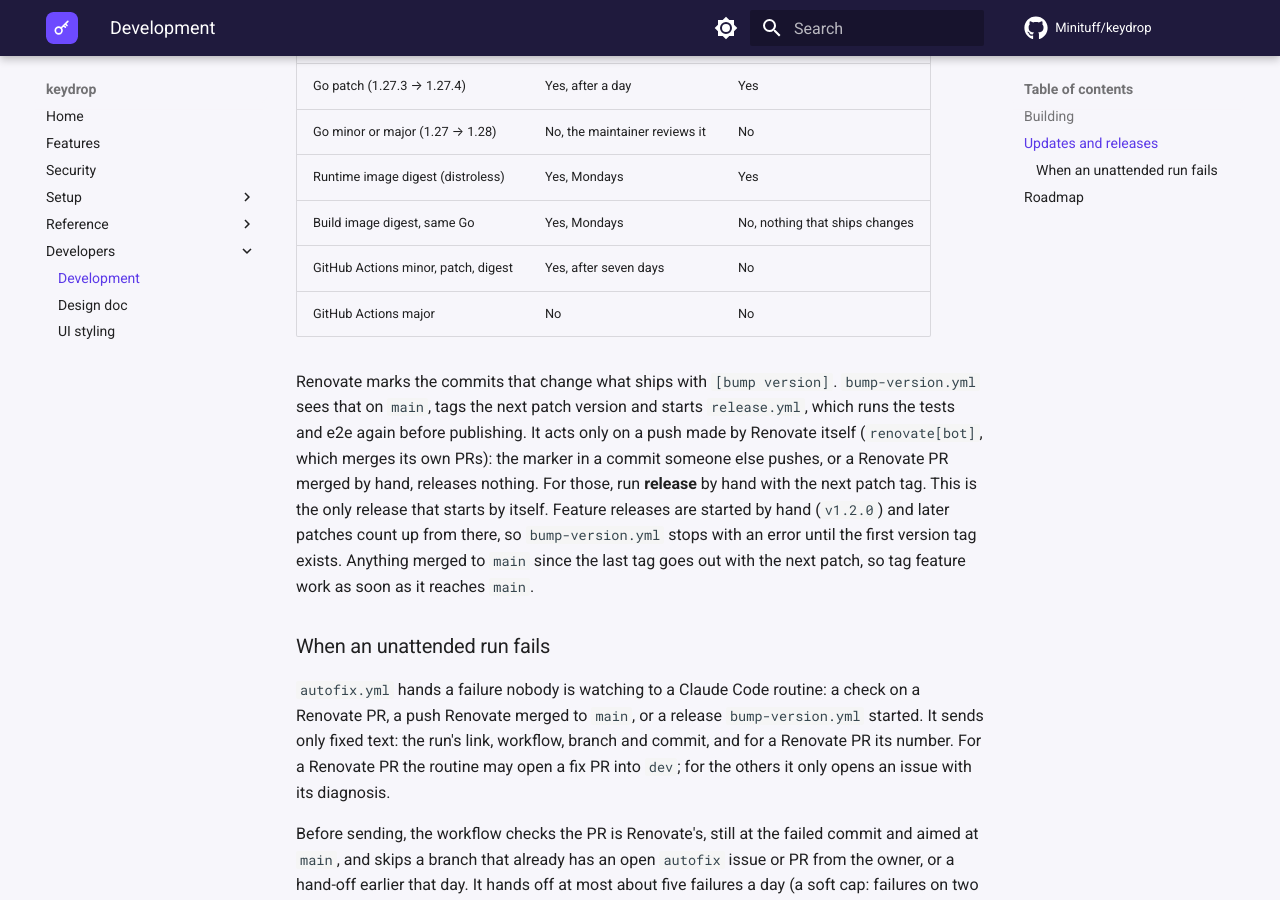
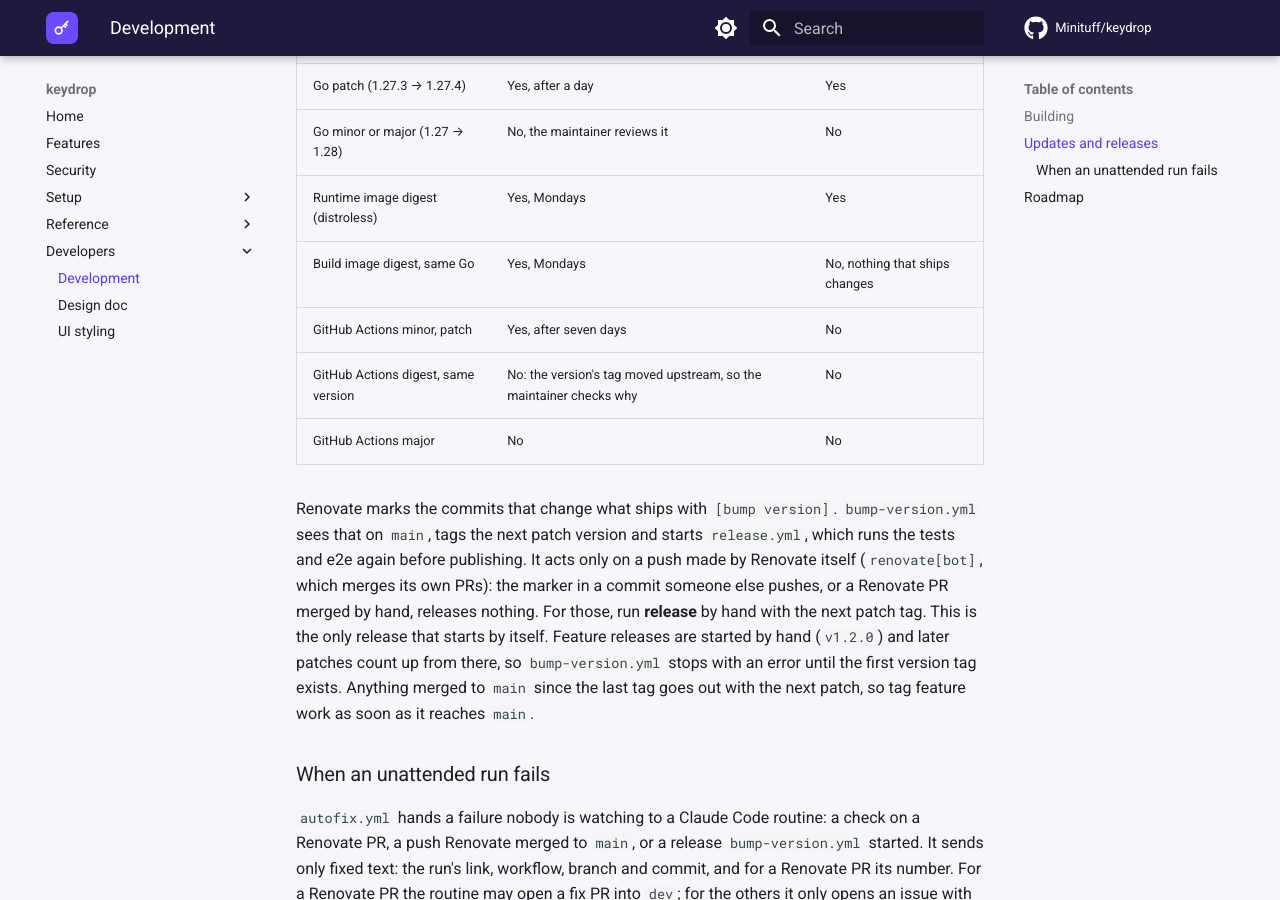
Before and after one commit to Minituff/keydrop, an MkDocs documentation site: the page built from docs/development.md, in a window 1280 px wide and 900 px high, scrolled down 1703 px. Built offline with MkDocs 1.6.1 and Material for MkDocs 9.7.7, drawn with Linux system fonts in a browser that asks for light colours; comment, search, counter and statistics services are not loaded.

Commit message:
renovate: a moved action tag waits for review
Actions are pinned by commit SHA with the version as a comment, and a
digest-only update for the same version means upstream re-pointed that
version's tag. Those merged by themselves and then ran in release.yml
with the rights to publish and sign. Drop digest from the automerge rule
so a person looks at them first; minor and patch still merge after the
seven-day wait.

```diff
--- a/docs/development.md
+++ b/docs/development.md
@@ -72,7 +72,8 @@ and Renovate merges it only when the checks are green.
 | Go minor or major (1.27 → 1.28) | No, the maintainer reviews it | No |
 | Runtime image digest (distroless) | Yes, Mondays | Yes |
 | Build image digest, same Go | Yes, Mondays | No, nothing that ships changes |
-| GitHub Actions minor, patch, digest | Yes, after seven days | No |
+| GitHub Actions minor, patch | Yes, after seven days | No |
+| GitHub Actions digest, same version | No: the version's tag moved upstream, so the maintainer checks why | No |
 | GitHub Actions major | No | No |
 
 Renovate marks the commits that change what ships with `[bump version]`.
```
Also changed, not shown: 1 other file.
